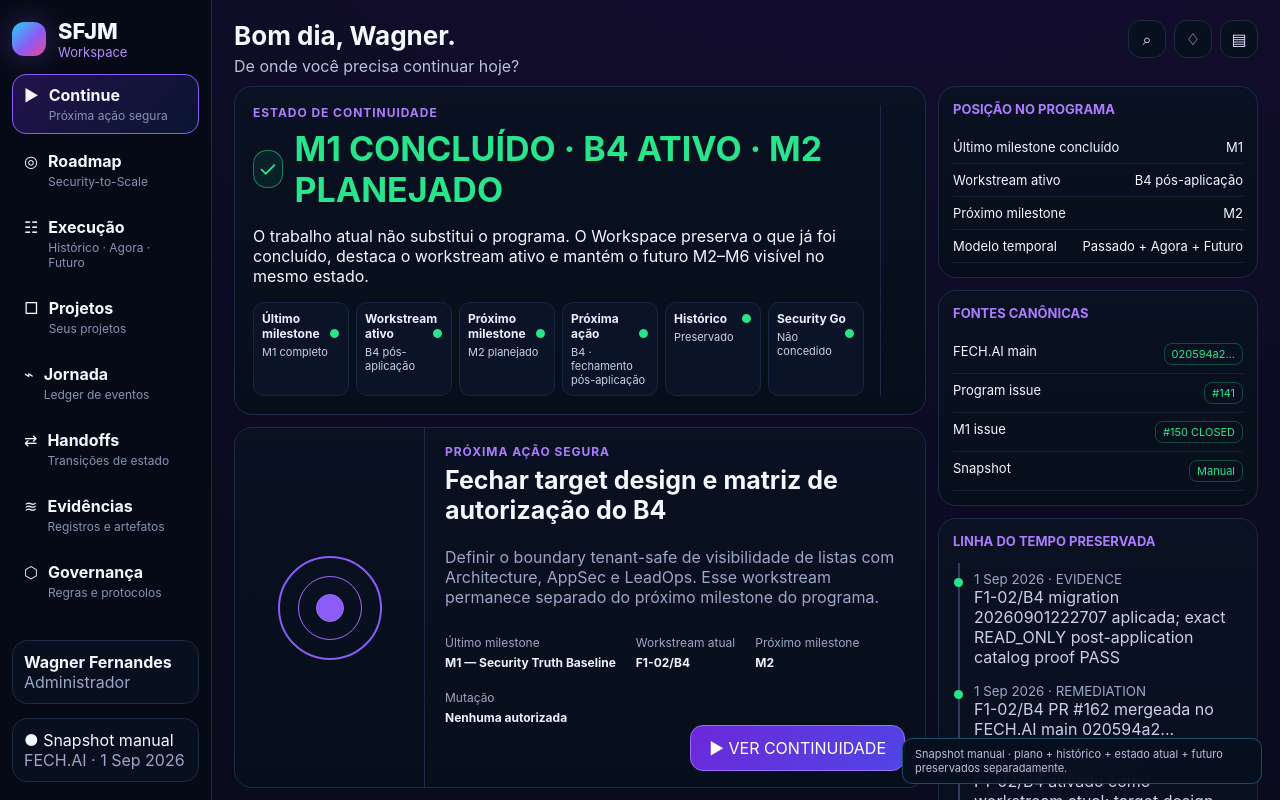
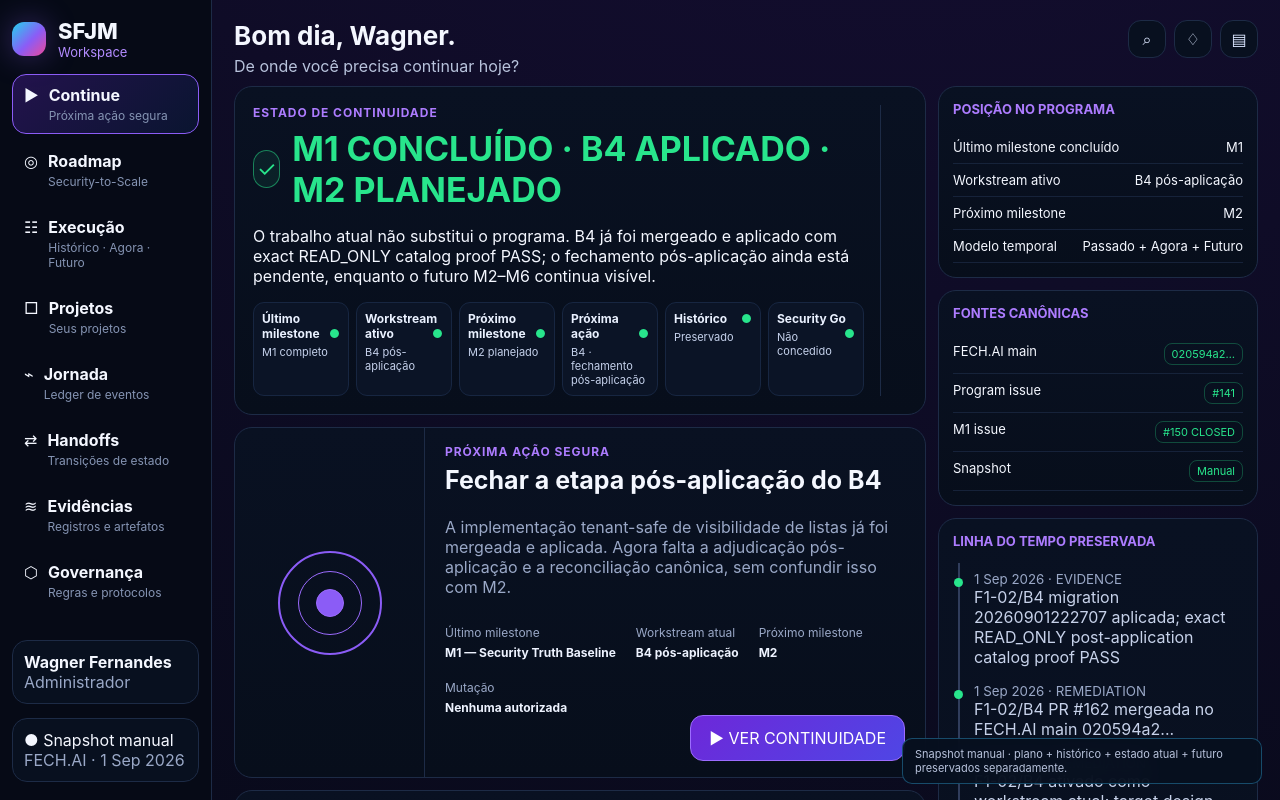
Before and after one commit to wagnerjfjunior/sfjm-workspace, a Next.js app: page / in a window 1280 px wide. Shown: the top 800 px of the page. Built offline with nearby package versions, Linux system fonts and the light colour scheme.

Commit message:
fix: reflect B4 post-application state in preview

```diff
--- a/components/WorkspaceHome.tsx
+++ b/components/WorkspaceHome.tsx
@@ -57,11 +57,11 @@ function ContinuityState() {
         <div className="eyebrow">Estado de continuidade</div>
         <div className="stateTitle">
           <div className="shield">✓</div>
-          <h2>M1 CONCLUÍDO · B4 ATIVO · M2 PLANEJADO</h2>
+          <h2>M1 CONCLUÍDO · B4 APLICADO · M2 PLANEJADO</h2>
         </div>
         <p>
-          O trabalho atual não substitui o programa. O Workspace preserva o que já foi concluído,
-          destaca o workstream ativo e mantém o futuro M2–M6 visível no mesmo estado.
+          O trabalho atual não substitui o programa. B4 já foi mergeado e aplicado com exact READ_ONLY catalog proof PASS;
+          o fechamento pós-aplicação ainda está pendente, enquanto o futuro M2–M6 continua visível.
         </p>
         <div className="checks">
           {workspaceDemo.checks.map((item) => (
@@ -101,10 +101,10 @@ function NextSafeAction({ onContinue }: { onContinue: () => void }) {
       </div>
       <div className="actionContent">
         <div className="eyebrow">Próxima ação segura</div>
-        <h3>Fechar target design e matriz de autorização do B4</h3>
+        <h3>Fechar a etapa pós-aplicação do B4</h3>
         <p className="muted">
-          Definir o boundary tenant-safe de visibilidade de listas com Architecture, AppSec e LeadOps.
-          Esse workstream permanece separado do próximo milestone do programa.
+          A implementação tenant-safe de visibilidade de listas já foi mergeada e aplicada.
+          Agora falta a adjudicação pós-aplicação e a reconciliação canônica, sem confundir isso com M2.
         </p>
         <div className="metaRow">
           <div className="meta">
@@ -113,7 +113,7 @@ function NextSafeAction({ onContinue }: { onContinue: () => void }) {
           </div>
           <div className="meta">
             Workstream atual
-            <strong>F1-02/B4</strong>
+            <strong>B4 pós-aplicação</strong>
           </div>
           <div className="meta">
             Próximo milestone
@@ -459,7 +459,7 @@ export function WorkspaceHome() {
         <div className="modalCard">
           <h2>Continuidade FECH.AI</h2>
           <p className="muted">
-            Último milestone: {program.lastCompletedMilestone}. Workstream atual: {program.activeWorkstream}.
+            Último milestone: {program.lastCompletedMilestone}. Workstream atual: {program.activeWorkstream}. Próxima ação: {program.nextSafeAction}.
             Próximo milestone: {program.nextProgramMilestone}. A ação atual não apaga nem substitui nenhuma dessas posições.
           </p>
           <div className="modalActions">
```
